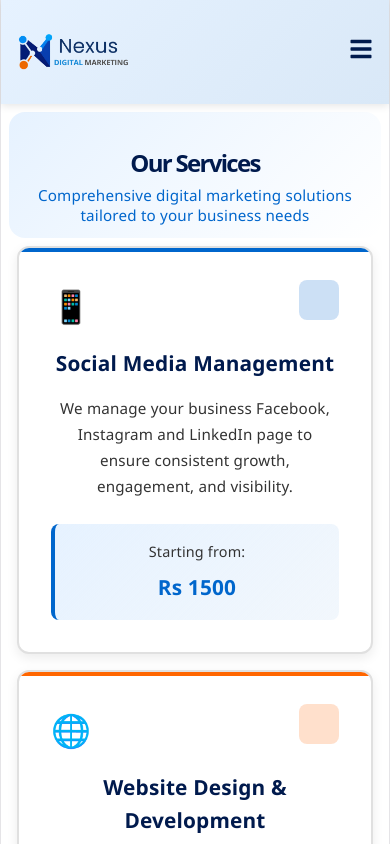
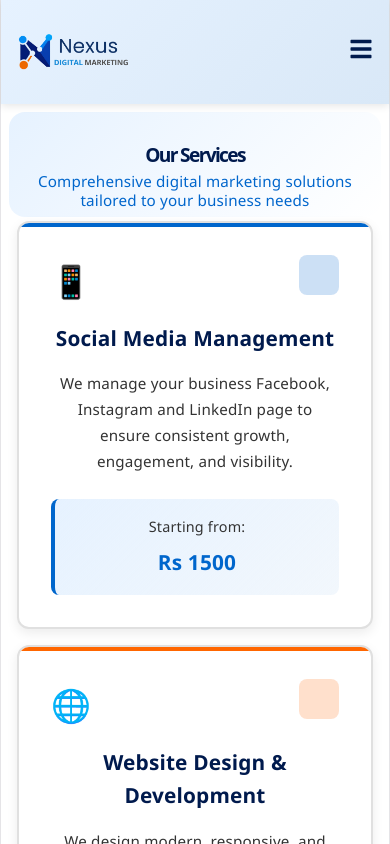
Before and after one commit to semamboccus-a11y/nexus-digital-marketing, a React (Vite) app: page / in a window 390 px wide. Both pictures are taken after a click on the button "Get Started". Shown: the top 844 px of the page. Built offline with nearby package versions, Linux system fonts and the light colour scheme.

Commit message:
Make Services header extremely compact on mobile to show service cards immediately

```diff
--- a/src/styles/Services.css
+++ b/src/styles/Services.css
@@ -370,18 +370,20 @@
 /* Responsive Design */
 @media (max-width: 768px) {
   .services-header {
-    padding: 0.75rem 1rem;
-    margin-bottom: 0.5rem;
+    padding: 0.5rem 0.75rem;
+    margin-bottom: 0.25rem;
+    min-height: auto;
+    height: auto;
   }
 
   .services-header h1 {
-    font-size: 1.5rem;
-    margin-bottom: 0.25rem;
+    font-size: 1.2rem;
+    margin-bottom: 0.1rem;
   }
 
   .services-header p {
-    font-size: 0.85rem;
-    line-height: 1.3;
+    font-size: 0.75rem;
+    line-height: 1.2;
   }
 
   .services-grid {
```
